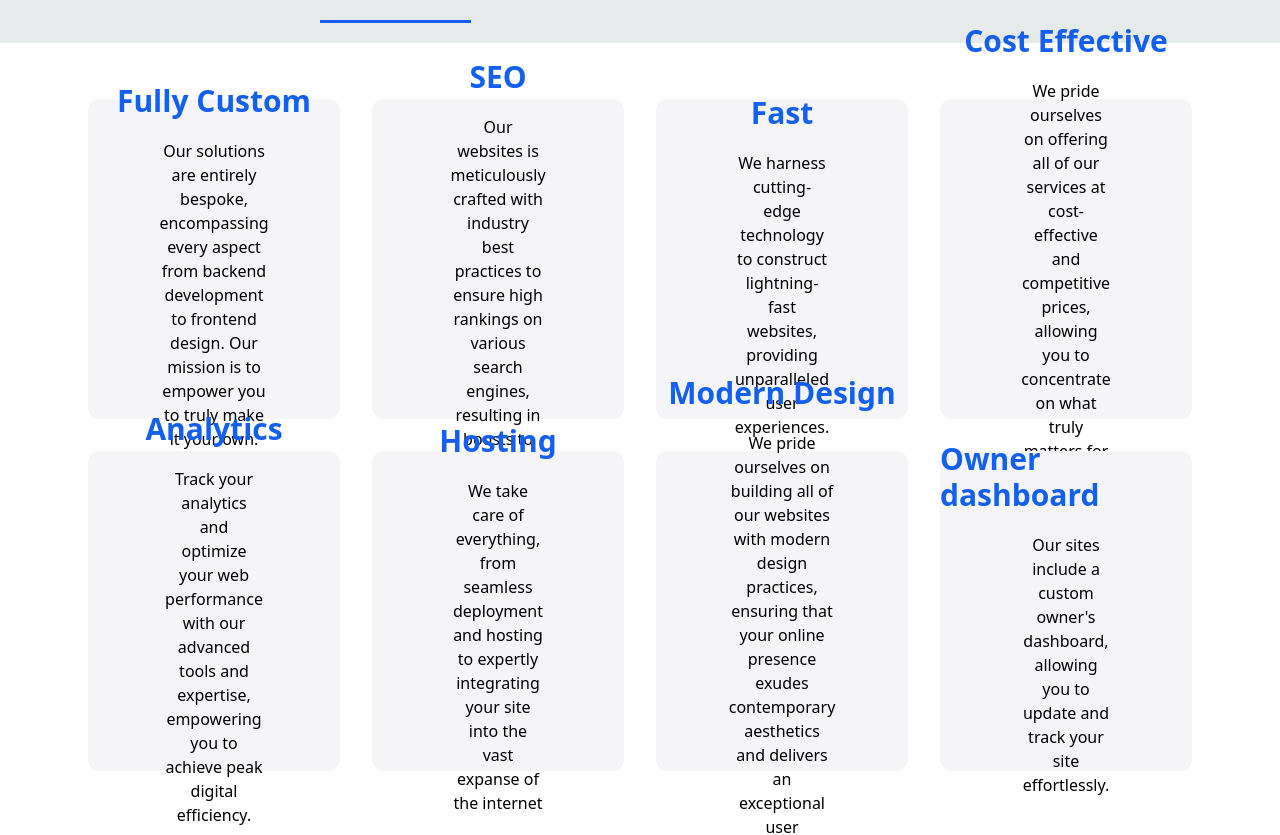
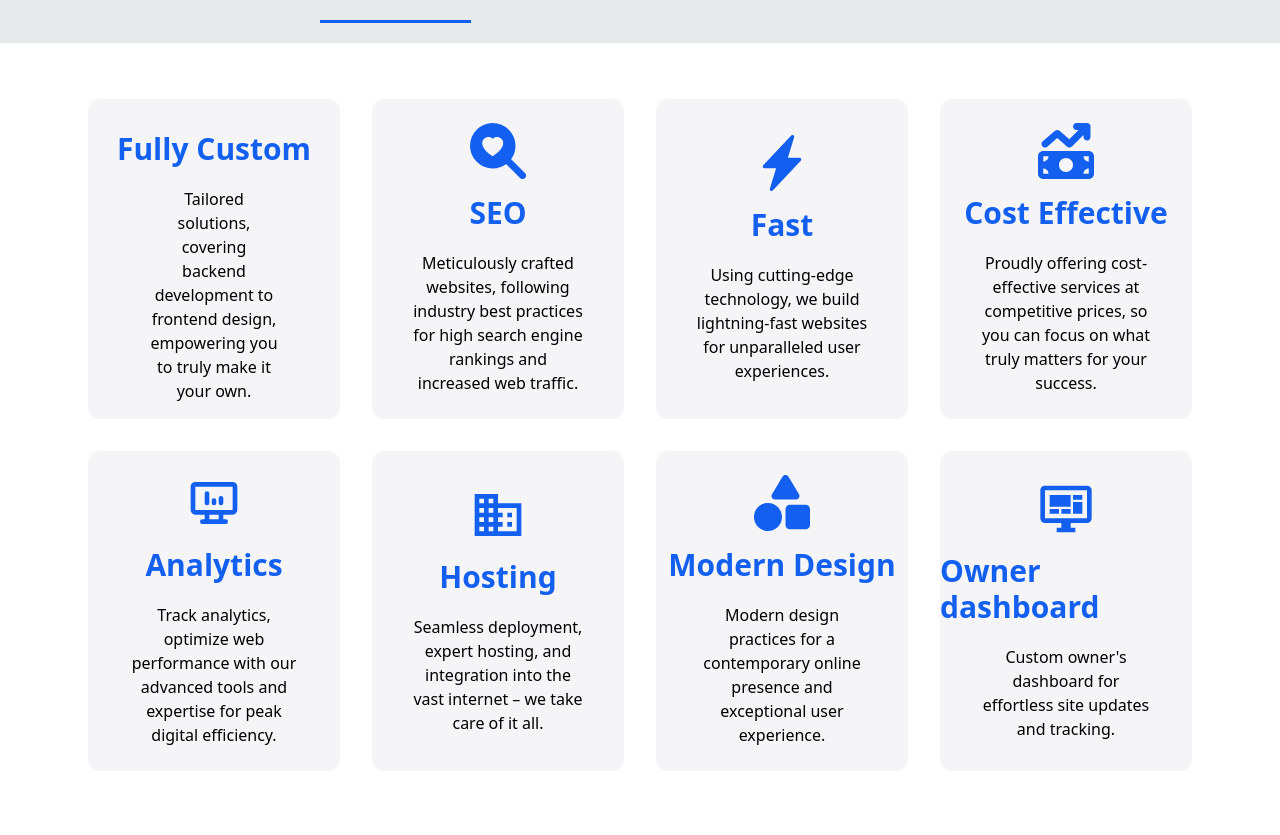
Before and after one commit to Nexieon/NexieonCo, a Next.js app in the folder nexieon/: page / in a window 1280 px wide. Shown: the part 1300-2135 px from the top of the page. Built offline with nearby package versions, Linux system fonts and the light colour scheme.

Commit message:
made the bennifits section mobile responsive using a slider and general changes in mobile responsivness

```diff
--- a/nexieon/app/page.tsx
+++ b/nexieon/app/page.tsx
@@ -140,9 +140,9 @@ export default function Home() {
         </CarouselItem>
       </Carousel>
 
-      <section className="bg-white ">
-        <section className="mx-auto w-[90%] grid md:grid-cols-2 xl:grid-cols-4 gap-8 py-14 px-6">
-          <div className="bg-lightmode-gray h-[20rem] p-5 rounded-xl flex flex-col justify-center items-center ">
+      <section className="bg-white">
+        <section className="mx-auto sm:w-[90%] flex overflow-x-scroll sm:overflow-x-auto items-center sm:grid md:grid-cols-2 xl:grid-cols-4 gap-8 py-14 px-6">
+          <div className="bg-lightmode-gray h-[20rem] p-5 rounded-xl flex flex-col justify-center items-center min-w-[26rem] sm:min-w-fit ">
             <svg
               viewBox="0 0 24 24"
               fill="#1360f0"
@@ -153,14 +153,13 @@ export default function Home() {
               <path d="M21.809 5.524L12.806.179l-.013-.007.078-.045h-.166a1.282 1.282 0 00-1.196.043l-.699.403-8.604 4.954a1.285 1.285 0 00-.644 1.113v10.718c0 .46.245.884.644 1.113l9.304 5.357c.402.232.898.228 1.297-.009l9.002-5.345c.39-.231.629-.651.629-1.105V6.628c0-.453-.239-.873-.629-1.104zm-19.282.559L11.843.719a.642.642 0 01.636.012l9.002 5.345a.638.638 0 01.207.203l-4.543 2.555-4.498-2.7a.963.963 0 00-.968-.014L6.83 8.848 2.287 6.329a.644.644 0 01.24-.246zm14.13 8.293l-4.496-2.492V6.641a.32.32 0 01.155.045l4.341 2.605v5.085zm-4.763-1.906l4.692 2.601-4.431 2.659-4.648-2.615a.317.317 0 01-.115-.112l4.502-2.533zm-.064 10.802l-9.304-5.357a.643.643 0 01-.322-.557V7.018L6.7 9.51v5.324c0 .348.188.669.491.84l4.811 2.706.157.088v4.887a.637.637 0 01-.329-.083z" />
             </svg>
             <h1 className="text-[#1360f0] text-3xl font-bold ">Fully Custom</h1>
-            <p className="text-center mx-20 mt-5 text-black">
-              Our solutions are entirely bespoke, encompassing every aspect from
-              backend development to frontend design. Our mission is to empower
-              you to truly make it your own.
+            <p className="text-center mx-10 mt-5 text-black">
+              Tailored solutions, covering backend development to frontend
+              design, empowering you to truly make it your own.
             </p>
           </div>
 
-          <div className="bg-lightmode-gray h-[20rem] rounded-xl flex flex-col justify-center items-center">
+          <div className="bg-lightmode-gray h-[20rem] rounded-xl flex flex-col justify-center items-center min-w-[26rem] sm:min-w-fit">
             <svg
               className="mb-4"
               fill="#1360f0"
@@ -171,14 +170,13 @@ export default function Home() {
               <path d="M6.5 13a6.474 6.474 0 003.845-1.258h-.001c.03.04.062.078.098.115l3.85 3.85a1 1 0 001.415-1.414l-3.85-3.85a1.008 1.008 0 00-.115-.1A6.471 6.471 0 0013 6.5 6.502 6.502 0 006.5 0a6.5 6.5 0 100 13zm0-8.518c1.664-1.673 5.825 1.254 0 5.018-5.825-3.764-1.664-6.69 0-5.018z" />
             </svg>
             <h1 className="text-[#1360f0] text-3xl font-bold ">SEO</h1>
-            <p className="text-center mx-20 mt-5 text-black">
-              Our websites is meticulously crafted with industry best practices to
-              ensure high rankings on various search engines, resulting in boosts
-              to web traffic.
+            <p className="text-center mx-10 mt-5 text-black">
+              Meticulously crafted websites, following industry best practices
+              for high search engine rankings and increased web traffic.
             </p>
           </div>
 
-          <div className="bg-lightmode-gray h-[20rem] rounded-xl flex flex-col justify-center items-center">
+          <div className="bg-lightmode-gray h-[20rem] rounded-xl flex flex-col justify-center items-center min-w-[26rem] sm:min-w-fit">
             <svg
               fill="#1360f0"
               viewBox="0 0 16 16"
@@ -189,12 +187,12 @@ export default function Home() {
               <path d="M11.251.068a.5.5 0 01.227.58L9.677 6.5H13a.5.5 0 01.364.843l-8 8.5a.5.5 0 01-.842-.49L6.323 9.5H3a.5.5 0 01-.364-.843l8-8.5a.5.5 0 01.615-.09z" />
             </svg>
             <h1 className="text-[#1360f0] text-3xl font-bold ">Fast</h1>
-            <p className="text-center mx-20 mt-5 text-black">
-              We harness cutting-edge technology to construct lightning-fast
-              websites, providing unparalleled user experiences.
+            <p className="text-center mx-10 mt-5 text-black">
+              Using cutting-edge technology, we build lightning-fast websites
+              for unparalleled user experiences.
             </p>
           </div>
-          <div className="bg-lightmode-gray h-[20rem] rounded-xl flex flex-col justify-center items-center">
+          <div className="bg-lightmode-gray h-[20rem] rounded-xl flex flex-col justify-center items-center min-w-[26rem] sm:min-w-fit">
             <svg
               viewBox="0 0 512 512"
               fill="#1360f0"
@@ -204,14 +202,15 @@ export default function Home() {
             >
               <path d="M470.7 9.4c3 3.1 5.3 6.6 6.9 10.3s2.4 7.8 2.4 12.2V128c0 17.7-14.3 32-32 32s-32-14.3-32-32v-18.7L310.6 214.6c-11.8 11.8-30.8 12.6-43.5 1.7L176 138.1l-91.2 78.2c-13.4 11.5-33.6 9.9-45.1-3.5s-9.9-33.6 3.5-45.1l112-96c12-10.3 29.7-10.3 41.7 0l89.5 76.7L370.7 64H352c-17.7 0-32-14.3-32-32s14.3-32 32-32h96c8.8 0 16.8 3.6 22.6 9.3l.1.1zM0 304c0-26.5 21.5-48 48-48h416c26.5 0 48 21.5 48 48v160c0 26.5-21.5 48-48 48H48c-26.5 0-48-21.5-48-48V304zm48 112v48h48c0-26.5-21.5-48-48-48zm48-112H48v48c26.5 0 48-21.5 48-48zm368 112c-26.5 0-48 21.5-48 48h48v-48zm-48-112c0 26.5 21.5 48 48 48v-48h-48zm-96 80c0-35.3-28.7-64-64-64s-64 28.7-64 64 28.7 64 64 64 64-28.7 64-64z" />
             </svg>
-            <h1 className="text-[#1360f0] text-3xl font-bold ">Cost Effective</h1>
-            <p className="text-center mx-20 mt-5 text-black">
-              We pride ourselves on offering all of our services at cost-effective
-              and competitive prices, allowing you to concentrate on what truly
-              matters for your success.
+            <h1 className="text-[#1360f0] text-3xl font-bold ">
+              Cost Effective
+            </h1>
+            <p className="text-center mx-10 mt-5 text-black">
+              Proudly offering cost-effective services at competitive prices, so
+              you can focus on what truly matters for your success.
             </p>
           </div>
-          <div className="bg-lightmode-gray h-[20rem] rounded-xl flex flex-col justify-center items-center">
+          <div className="bg-lightmode-gray h-[20rem] rounded-xl flex flex-col justify-center items-center min-w-[26rem] sm:min-w-fit">
             <svg
               className="mb-4"
               fill="none"
@@ -228,14 +227,13 @@ export default function Home() {
               <path d="M7 20h10M9 16v4M15 16v4M9 12V8M12 12v-1M15 12v-2M12 12v-1" />
             </svg>
             <h1 className="text-[#1360f0] text-3xl font-bold ">Analytics</h1>
-            <p className="text-center mx-20 mt-5 text-black">
-              Track your analytics and optimize your web performance with our
-              advanced tools and expertise, empowering you to achieve peak digital
-              efficiency.
+            <p className="text-center mx-10 mt-5 text-black">
+              Track analytics, optimize web performance with our advanced tools
+              and expertise for peak digital efficiency.
             </p>
           </div>
 
-          <div className="bg-lightmode-gray h-[20rem] rounded-xl flex flex-col justify-center items-center">
+          <div className="bg-lightmode-gray h-[20rem] rounded-xl flex flex-col justify-center items-center min-w-[26rem] sm:min-w-fit">
             <svg
               viewBox="0 0 24 24"
               fill="#1360f0"
@@ -246,13 +244,13 @@ export default function Home() {
               <path d="M18 15h-2v2h2m0-6h-2v2h2m2 6h-8v-2h2v-2h-2v-2h2v-2h-2V9h8M10 7H8V5h2m0 6H8V9h2m0 6H8v-2h2m0 6H8v-2h2M6 7H4V5h2m0 6H4V9h2m0 6H4v-2h2m0 6H4v-2h2m6-10V3H2v18h20V7H12z" />
             </svg>
             <h1 className="text-[#1360f0] text-3xl font-bold">Hosting</h1>
-            <p className="text-center mx-20 mt-5 text-black">
-              We take care of everything, from seamless deployment and hosting to
-              expertly integrating your site into the vast expanse of the internet
+            <p className="text-center mx-10 mt-5 text-black">
+              Seamless deployment, expert hosting, and integration into the vast
+              internet – we take care of it all.
             </p>
           </div>
 
-          <div className="bg-lightmode-gray h-[20rem] rounded-xl flex flex-col justify-center items-center">
+          <div className="bg-lightmode-gray h-[20rem] rounded-xl flex flex-col justify-center items-center min-w-[26rem] sm:min-w-fit">
             <svg
               viewBox="0 0 512 512"
               fill="#1360f0"
@@ -263,14 +261,13 @@ export default function Home() {
               <path d="M315.4 15.5C309.7 5.9 299.2 0 288 0s-21.7 5.9-27.4 15.5l-96 160c-5.9 9.9-6.1 22.2-.4 32.2s16.3 16.2 27.8 16.2h192c11.5 0 22.2-6.2 27.8-16.2s5.5-22.3-.4-32.2l-96-160zM288 312v144c0 22.1 17.9 40 40 40h144c22.1 0 40-17.9 40-40V312c0-22.1-17.9-40-40-40H328c-22.1 0-40 17.9-40 40zM128 512c70.7 0 128-57.3 128-128s-57.3-128-128-128S0 313.3 0 384s57.3 128 128 128z" />
             </svg>
             <h1 className="text-[#1360f0] text-3xl font-bold">Modern Design</h1>
-            <p className="text-center mx-20 mt-5 text-black">
-              We pride ourselves on building all of our websites with modern
-              design practices, ensuring that your online presence exudes
-              contemporary aesthetics and delivers an exceptional user experience.
+            <p className="text-center mx-10 mt-5 text-black">
+              Modern design practices for a contemporary online presence and
+              exceptional user experience.
             </p>
           </div>
 
-          <div className="bg-lightmode-gray h-[20rem] rounded-xl flex flex-col justify-center items-center">
+          <div className="bg-lightmode-gray h-[20rem] rounded-xl flex flex-col justify-center items-center min-w-[26rem] sm:min-w-fit">
             <svg
               viewBox="0 0 24 24"
               fill="#1360f0"
@@ -280,9 +277,11 @@ export default function Home() {
             >
               <path d="M21 16V4H3v12h18m0-14a2 2 0 012 2v12a2 2 0 01-2 2h-7v2h2v2H8v-2h2v-2H3a2 2 0 01-2-2V4c0-1.11.89-2 2-2h18M5 6h9v5H5V6m10 0h4v2h-4V6m4 3v5h-4V9h4M5 12h4v2H5v-2m5 0h4v2h-4v-2z" />
             </svg>
-            <h1 className="text-[#1360f0] text-3xl font-bold">Owner dashboard</h1>
-            <p className="text-center mx-20 mt-5 text-black">
-              Our sites include a custom owner's dashboard, allowing you to update and track your site effortlessly.
+            <h1 className="text-[#1360f0] text-3xl font-bold">
+              Owner dashboard
+            </h1>
+            <p className="text-center mx-10 mt-5 text-black">
+              Custom owner's dashboard for effortless site updates and tracking.
             </p>
           </div>
         </section>
@@ -290,7 +289,7 @@ export default function Home() {
 
       <article className="bg-white py-20 px-10 lg:px-[15%]">
         <div className="w-full lg:w-3/4 fadeInAnim">
-          <h1 className="text-black text-2xl lg:text-4xl font-extrabold mb-7 flex items-center">
+          <h1 className="text-black text-2xl lg:text-4xl font-extrabold mb-7 flex items-center ">
             Driven by excellence, fueled by passion
           </h1>
           {/* <div className = 'flex text-2xl lg:text-4xl font-extrabold mb-7 gap-2'>
--- a/nexieon/app/work/page.tsx
+++ b/nexieon/app/work/page.tsx
@@ -13,7 +13,7 @@ const Work = () => {
         >
             <div className="mx-auto w-full md:w-3/4">
                 <div>
-                    <h1 className="text-4xl fadeInAnim text-center">
+                    <h1 className="text-4xl fadeInAnim text-center mt-20 lg:mt-0">
                         View and explore our various projects
                     </h1>
                     <hr className="my-5 mx-auto fadeInAnim" style={{borderTop: 'var(--primary) 2px solid', width: '75%'}}/>
```
Also changed, not shown: nexieon/app/components/Footer.tsx (+58 -20 lines).
